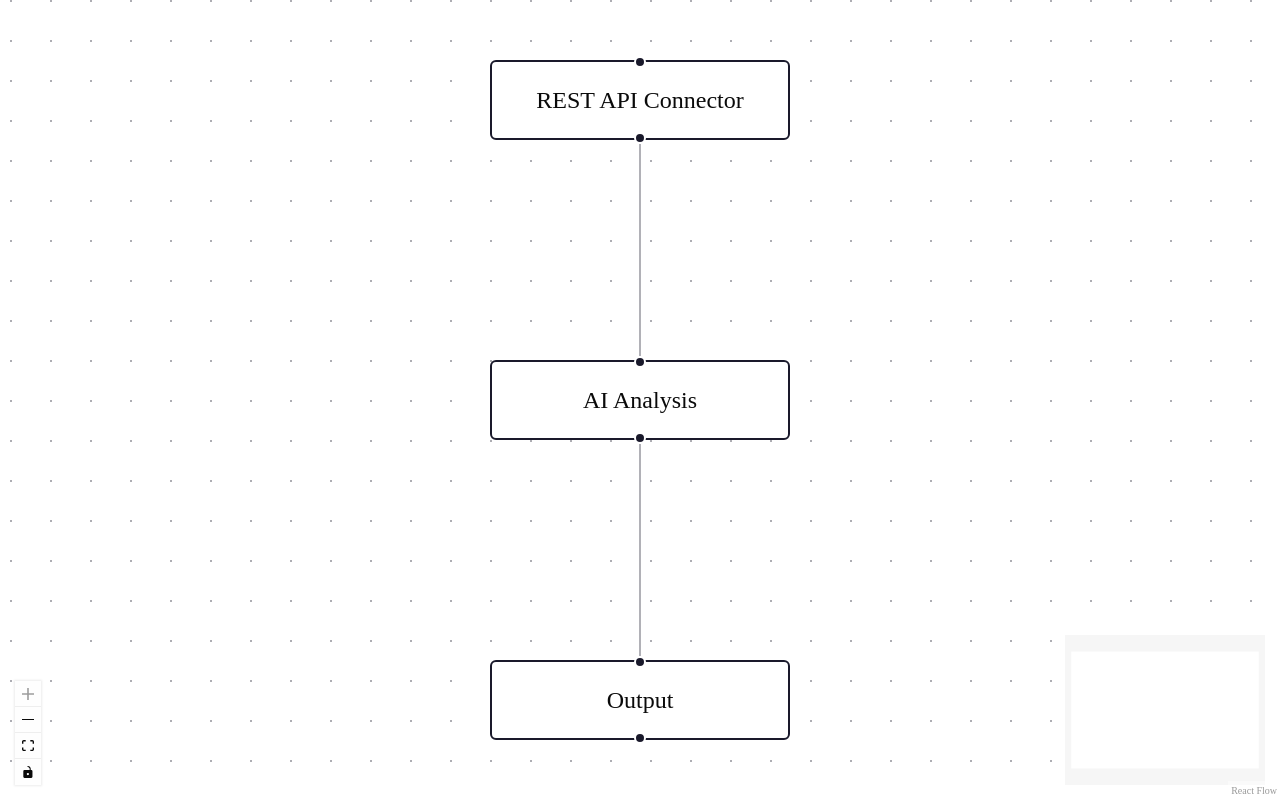
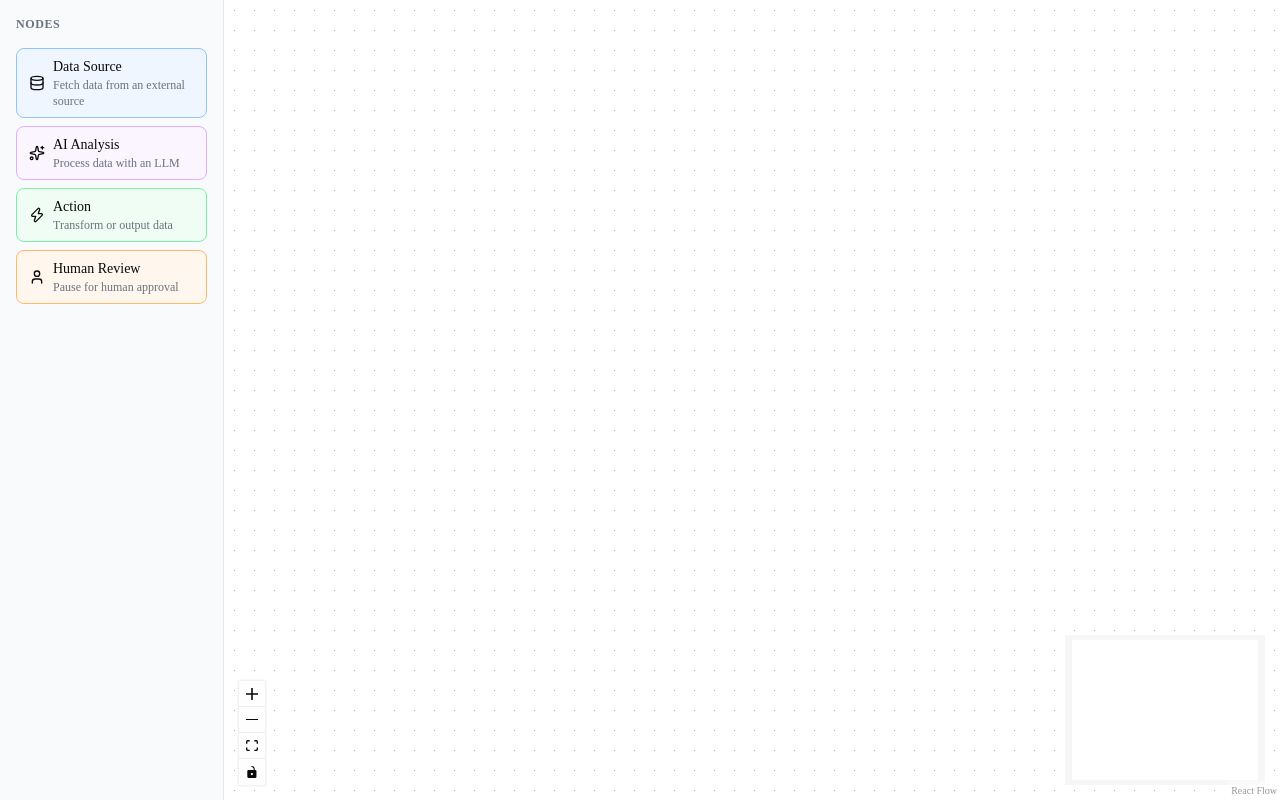
Before and after one commit to SMat777/gridlane, a Next.js app in the folder apps/web/: page / in a window 1280 px wide. Built offline with nearby package versions, Linux system fonts and the light colour scheme.

Commit message:
Add node palette with drag-and-drop and wire canvas to Zustand store

```diff
--- /dev/null
+++ b/apps/web/src/components/canvas/node-palette.tsx
@@ -0,0 +1,72 @@
+"use client";
+
+import { Database, Sparkles, Zap, User } from "lucide-react";
+import {
+  PIPELINE_NODE_TYPES,
+  NODE_TYPE_META,
+  type PipelineNodeType,
+} from "@gridlane/shared";
+import type { ComponentType } from "react";
+import type { LucideProps } from "lucide-react";
+
+/**
+ * Node palette — sidebar with draggable node types.
+ *
+ * Uses the native HTML Drag and Drop API:
+ * 1. User drags an item from the palette
+ * 2. onDragStart stores the node type in dataTransfer
+ * 3. Canvas catches it in onDrop → reads the type → creates a node
+ *
+ * This is the same pattern React Flow's official docs recommend.
+ */
+
+const iconMap: Record<PipelineNodeType, ComponentType<LucideProps>> = {
+  datasource: Database,
+  ai: Sparkles,
+  action: Zap,
+  human: User,
+};
+
+const colorMap: Record<PipelineNodeType, string> = {
+  datasource: "border-blue-300 bg-blue-50 hover:bg-blue-100 dark:border-blue-700 dark:bg-blue-950 dark:hover:bg-blue-900",
+  ai: "border-purple-300 bg-purple-50 hover:bg-purple-100 dark:border-purple-700 dark:bg-purple-950 dark:hover:bg-purple-900",
+  action: "border-green-300 bg-green-50 hover:bg-green-100 dark:border-green-700 dark:bg-green-950 dark:hover:bg-green-900",
+  human: "border-orange-300 bg-orange-50 hover:bg-orange-100 dark:border-orange-700 dark:bg-orange-950 dark:hover:bg-orange-900",
+};
+
+function onDragStart(event: React.DragEvent, nodeType: PipelineNodeType) {
+  event.dataTransfer.setData("application/reactflow", nodeType);
+  event.dataTransfer.effectAllowed = "move";
+}
+
+export function NodePalette() {
+  return (
+    <aside className="flex w-56 flex-col gap-2 border-r border-gray-200 bg-gray-50 p-4 dark:border-gray-800 dark:bg-gray-950">
+      <h2 className="mb-2 text-xs font-semibold uppercase tracking-wider text-gray-500">
+        Nodes
+      </h2>
+      {PIPELINE_NODE_TYPES.map((type) => {
+        const meta = NODE_TYPE_META[type];
+        const Icon = iconMap[type];
+        return (
+          <div
+            key={type}
+            draggable
+            onDragStart={(e) => onDragStart(e, type)}
+            className={`flex cursor-grab items-center gap-2 rounded-md border px-3 py-2 text-sm transition-colors active:cursor-grabbing ${colorMap[type]}`}
+            role="button"
+            aria-label={`Drag ${meta.label} node to canvas`}
+          >
+            <Icon className="h-4 w-4 shrink-0" />
+            <div>
+              <div className="font-medium">{meta.label}</div>
+              <div className="text-xs text-gray-500 dark:text-gray-400">
+                {meta.description}
+              </div>
+            </div>
+          </div>
+        );
+      })}
+    </aside>
+  );
+}
--- a/apps/web/src/components/canvas/pipeline-canvas.tsx
+++ b/apps/web/src/components/canvas/pipeline-canvas.tsx
@@ -1,53 +1,142 @@
 "use client";
 
+import { useCallback } from "react";
 import {
   ReactFlow,
+  ReactFlowProvider,
   Background,
   Controls,
   MiniMap,
-  type Node,
-  type Edge,
+  useReactFlow,
+  type IsValidConnection,
+  getOutgoers,
 } from "@xyflow/react";
 import "@xyflow/react/dist/style.css";
+import { usePipelineStore } from "@/stores/pipeline-store";
+import type { CanvasNode } from "@/stores/pipeline-store";
+import { nodeTypes } from "./nodes";
+import { NodePalette } from "./node-palette";
+import type { PipelineNodeType } from "@gridlane/shared";
 
-const initialNodes: Node[] = [
-  {
-    id: "1",
-    type: "default",
-    position: { x: 250, y: 100 },
-    data: { label: "REST API Connector" },
+/**
+ * Pipeline Canvas — the core visual editor.
+ *
+ * Architecture:
+ * - State lives in Zustand store (pipeline-store.ts)
+ * - React Flow is the "view" that renders that state
+ * - Callbacks in the store handle all mutations
+ * - This component only wires them together
+ *
+ * Drag-and-drop flow:
+ * 1. User drags from NodePalette → sets dataTransfer type
+ * 2. onDragOver → preventDefault (allows drop)
+ * 3. onDrop → reads type → screenToFlowPosition → addNode in store
+ */
+
+function PipelineCanvasInner() {
+  const { nodes, edges, onNodesChange, onEdgesChange, onConnect, addNode } =
+    usePipelineStore();
+  const { screenToFlowPosition, getNodes, getEdges } = useReactFlow();
+
+  // Prevent cycles — a pipeline is a DAG (Directed Acyclic Graph)
+  const isValidConnection: IsValidConnection = useCallback(
+    (connection) => {
+      const nodes = getNodes() as CanvasNode[];
+      const edges = getEdges();
+      const target = nodes.find((n) => n.id === connection.target);
+      if (!target) return false;
+
+      // No self-connections
+      if (connection.source === connection.target) return false;
+
+      // Check for cycles using DFS
+      const hasCycle = (node: CanvasNode, visited = new Set<string>()): boolean => {
+        if (visited.has(node.id)) return false;
+        visited.add(node.id);
+        const outgoers = getOutgoers(node, nodes, edges);
+        for (const outgoer of outgoers) {
+          if (outgoer.id === connection.source) return true;
+          if (hasCycle(outgoer as CanvasNode, visited)) return true;
+        }
+        return false;
+      };
+
+      return !hasCycle(target);
     },
-  {
-    id: "2",
-    type: "default",
-    position: { x: 250, y: 250 },
-    data: { label: "AI Analysis" },
+    [getNodes, getEdges],
+  );
+
+  const onDragOver = useCallback((event: React.DragEvent) => {
+    event.preventDefault();
+    event.dataTransfer.dropEffect = "move";
+  }, []);
+
+  const onDrop = useCallback(
+    (event: React.DragEvent) => {
+      event.preventDefault();
+
+      const type = event.dataTransfer.getData("application/reactflow") as PipelineNodeType;
+      if (!type) return;
+
+      // screenToFlowPosition accounts for viewport transform (zoom, pan)
+      const position = screenToFlowPosition({
+        x: event.clientX,
+        y: event.clientY,
+      });
+
+      addNode(type, position);
     },
-  {
-    id: "3",
-    type: "default",
-    position: { x: 250, y: 400 },
-    data: { label: "Output" },
-  },
-];
+    [screenToFlowPosition, addNode],
+  );
 
-const initialEdges: Edge[] = [
-  { id: "e1-2", source: "1", target: "2" },
-  { id: "e2-3", source: "2", target: "3" },
-];
-
-export function PipelineCanvas() {
   return (
-    <div className="h-full w-full">
+    <div className="flex h-full w-full">
+      <NodePalette />
+      <div className="flex-1">
         <ReactFlow
-        nodes={initialNodes}
-        edges={initialEdges}
+          nodes={nodes}
+          edges={edges}
+          onNodesChange={onNodesChange}
+          onEdgesChange={onEdgesChange}
+          onConnect={onConnect}
+          onDrop={onDrop}
+          onDragOver={onDragOver}
+          nodeTypes={nodeTypes}
+          isValidConnection={isValidConnection}
           fitView
+          deleteKeyCode={["Backspace", "Delete"]}
+          className="bg-gray-100 dark:bg-gray-900"
         >
           <Background />
           <Controls />
-        <MiniMap />
+          <MiniMap
+            nodeColor={(node) => {
+              const colorMap: Record<string, string> = {
+                datasource: "#60a5fa",
+                ai: "#a78bfa",
+                action: "#4ade80",
+                human: "#fb923c",
+              };
+              return colorMap[node.type ?? ""] ?? "#94a3b8";
+            }}
+          />
         </ReactFlow>
+      </div>
     </div>
   );
 }
+
+/**
+ * PipelineCanvas — wrapped in ReactFlowProvider.
+ *
+ * ReactFlowProvider is required for useReactFlow() hook to work.
+ * It must wrap the component that USES the hook, not the one that
+ * RENDERS <ReactFlow>. We keep them in the same file for clarity.
+ */
+export function PipelineCanvas() {
+  return (
+    <ReactFlowProvider>
+      <PipelineCanvasInner />
+    </ReactFlowProvider>
+  );
+}
```
Lines whose indentation alone changed are shown as unchanged.
